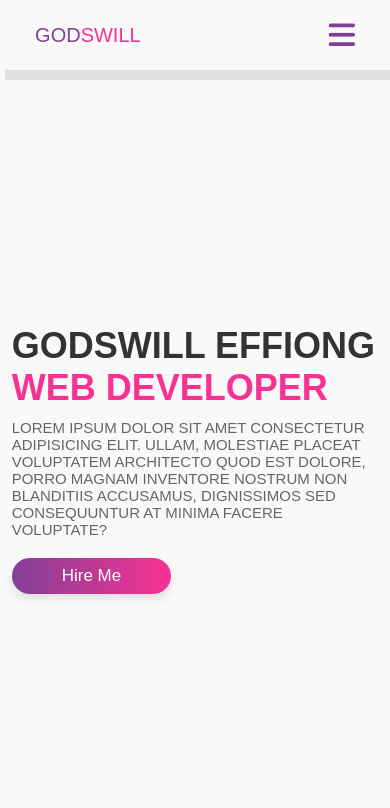
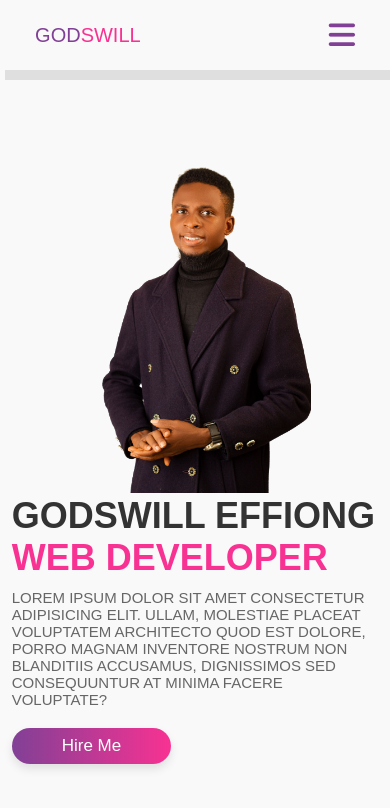
Before and after one commit to DONNWILZY/porfolioApp, a plain HTML site: page index.html in a window 390 px wide. Drawn offline with Linux system fonts and the light colour scheme; files whose address does not match are found by name.

```diff
--- a/css/style.css
+++ b/css/style.css
@@ -211,8 +211,8 @@ header input:checked ~ label::before{
         height: 40vh;
          /* !!!: max-width: 100vh; */
          /* !!!: un comment on the display */
-         display: none;
-         visibility: hidden;
+         display: ;
+         visibility: ;
     }
 
     .home .content h3{
```
